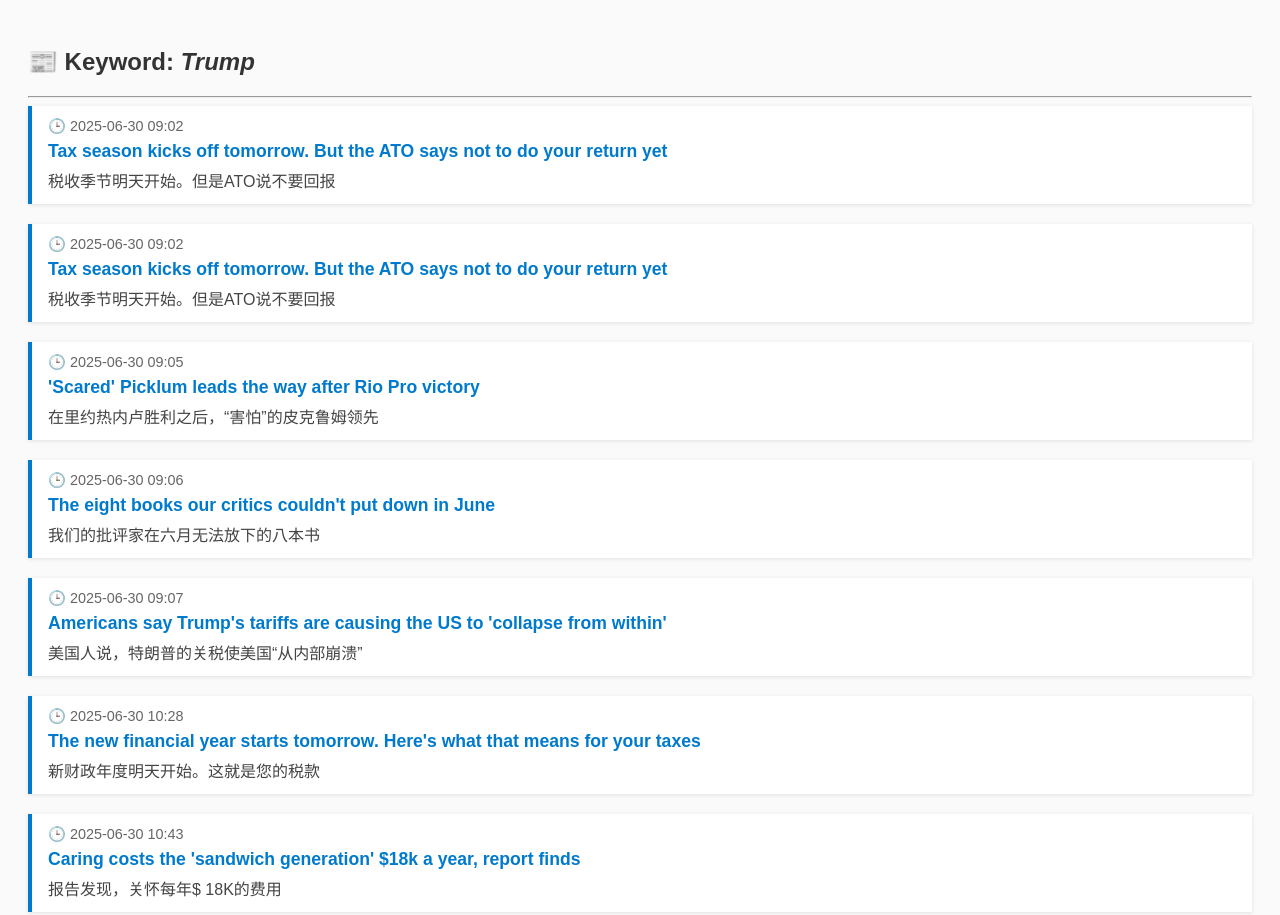
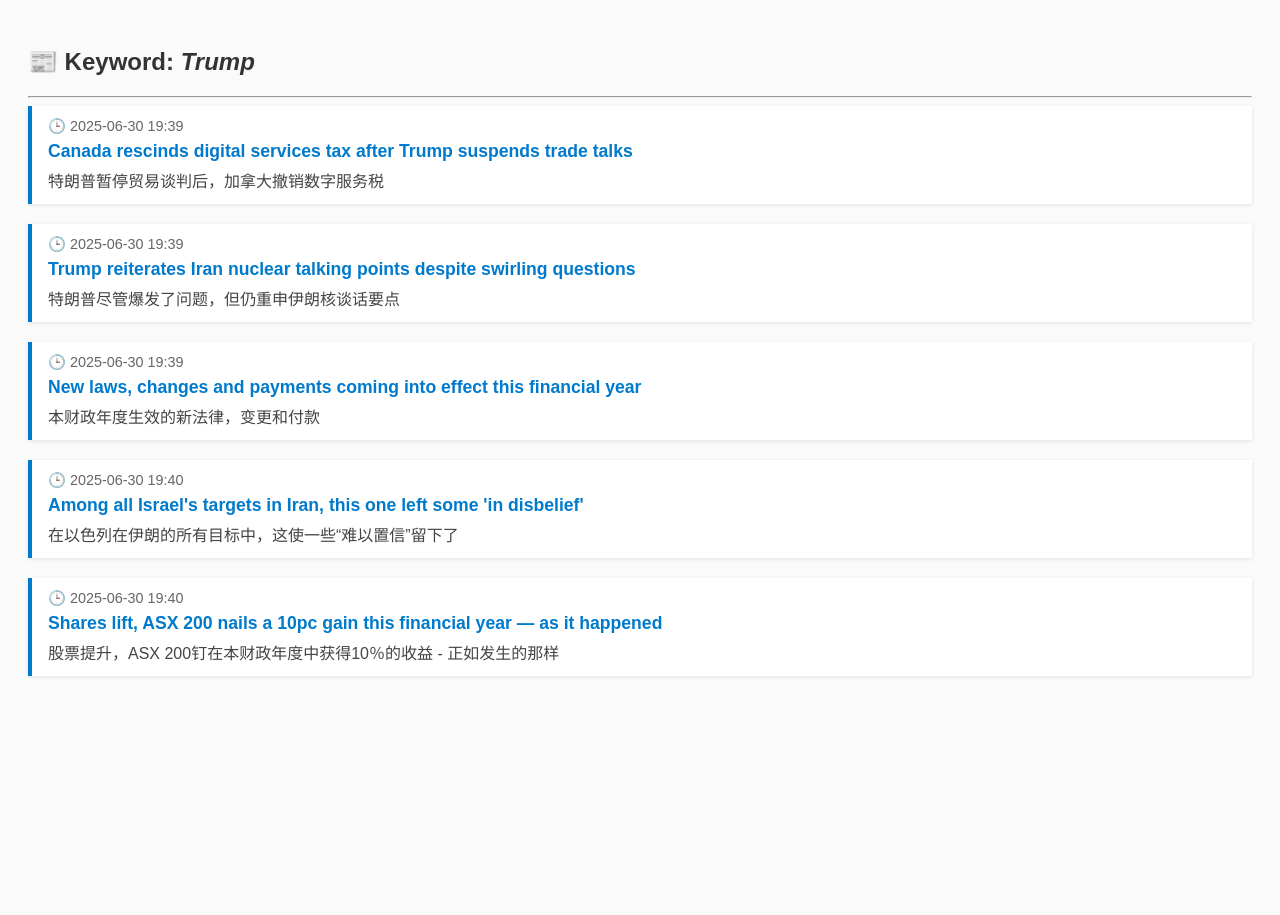
Before and after one commit to Lilliannull/getnews, a plain HTML site: page index.html in a window 1280 px wide. After the commit the page ends 800 px from the top, so only its background shows below. Drawn offline with Linux system fonts and the light colour scheme.

Commit message:
🔄 Update index.html on 2025-06-30 19:56

```diff
--- a/index.html
+++ b/index.html
@@ -1,3 +1,4 @@
+
 <!DOCTYPE html>
 <html>
 <head>
@@ -57,43 +58,36 @@
 </body>
 </html>
 <div class="news-block">
-  <div class="timestamp">🕒 2025-06-30 09:02</div>
-  <div class="title"><a href="https://www.abc.net.au/news/2025-06-30/when-is-tax-time-financial-year-2024-2025/105346992" target="_blank">Tax season kicks off tomorrow. But the ATO says not to do your return yet</a></div>
-  <div class="translation">税收季节明天开始。但是ATO说不要回报</div>
+  <div class="timestamp">🕒 2025-06-30 19:39</div>
+  <div class="title"><a href="https://www.aljazeera.com/news/2025/6/30/canada-rescinds-digital-services-tax-after-trump-suspends-trade-talks" target="_blank">Canada rescinds digital services tax after Trump suspends trade talks</a></div>
+  <div class="translation">特朗普暂停贸易谈判后，加拿大撤销数字服务税</div>
 </div>
 
 <div class="news-block">
-  <div class="timestamp">🕒 2025-06-30 09:02</div>
-  <div class="title"><a href="https://www.abc.net.au/news/2025-06-30/when-is-tax-time-financial-year-2024-2025/105346992" target="_blank">Tax season kicks off tomorrow. But the ATO says not to do your return yet</a></div>
-  <div class="translation">税收季节明天开始。但是ATO说不要回报</div>
+  <div class="timestamp">🕒 2025-06-30 19:39</div>
+  <div class="title"><a href="https://www.aljazeera.com/news/2025/6/29/trump-reiterates-iran-nuclear-talking-points-despite-swirling-questions" target="_blank">Trump reiterates Iran nuclear talking points despite swirling questions</a></div>
+  <div class="translation">特朗普尽管爆发了问题，但仍重申伊朗核谈话要点</div>
+</div>
+
+</body>
+</html>
+<div class="news-block">
+  <div class="timestamp">🕒 2025-06-30 19:39</div>
+  <div class="title"><a href="https://www.abc.net.au/news/2025-06-30/july-1-changes-explainer-laws-payments-rules-road-fines-/105468308" target="_blank">New laws, changes and payments coming into effect this financial year</a></div>
+  <div class="translation">本财政年度生效的新法律，变更和付款</div>
 </div>
 
 <div class="news-block">
-  <div class="timestamp">🕒 2025-06-30 09:05</div>
-  <div class="title"><a href="https://www.abc.net.au/news/2025-06-30/molly-picklum-wins-rio-pro-brazil-championship-tour-wsl/105475752" target="_blank">'Scared' Picklum leads the way after Rio Pro victory</a></div>
-  <div class="translation">在里约热内卢胜利之后，“害怕”的皮克鲁姆领先</div>
+  <div class="timestamp">🕒 2025-06-30 19:40</div>
+  <div class="title"><a href="https://www.abc.net.au/news/2025-06-30/harrowing-accounts-inside-iran-evin-prison-bombed-israel/105453622" target="_blank">Among all Israel's targets in Iran, this one left some 'in disbelief'</a></div>
+  <div class="translation">在以色列在伊朗的所有目标中，这使一些“难以置信”留下了</div>
 </div>
 
 <div class="news-block">
-  <div class="timestamp">🕒 2025-06-30 09:06</div>
-  <div class="title"><a href="https://www.abc.net.au/news/2025-06-28/best-books-june-charmian-clift-gail-jones-jennifer-mills/105460328" target="_blank">The eight books our critics couldn't put down in June</a></div>
-  <div class="translation">我们的批评家在六月无法放下的八本书</div>
+  <div class="timestamp">🕒 2025-06-30 19:40</div>
+  <div class="title"><a href="https://www.abc.net.au/news/2025-06-30/asx-markets-business-news-live-updates/105474826" target="_blank">Shares lift, ASX 200 nails a 10pc gain this financial year  — as it happened</a></div>
+  <div class="translation">股票提升，ASX 200钉在本财政年度中获得10％的收益 - 正如发生的那样</div>
 </div>
 
-<div class="news-block">
-  <div class="timestamp">🕒 2025-06-30 09:07</div>
-  <div class="title"><a href="https://www.abc.net.au/news/2025-06-30/trump-tariffs-trade-war-china-us-business-industry-four-corners/105472484" target="_blank">Americans say Trump's tariffs are causing the US to 'collapse from within'</a></div>
-  <div class="translation">美国人说，特朗普的关税使美国“从内部崩溃”</div>
-</div>
-
-<div class="news-block">
-  <div class="timestamp">🕒 2025-06-30 10:28</div>
-  <div class="title"><a href="https://www.abc.net.au/news/2025-06-30/when-is-tax-time-financial-year-2024-2025/105346992" target="_blank">The new financial year starts tomorrow. Here's what that means for your taxes</a></div>
-  <div class="translation">新财政年度明天开始。这就是您的税款</div>
-</div>
-
-<div class="news-block">
-  <div class="timestamp">🕒 2025-06-30 10:43</div>
-  <div class="title"><a href="https://www.abc.net.au/news/2025-06-30/the-care-squeeze-live-blog/105465494" target="_blank">Caring costs the 'sandwich generation' $18k a year, report finds</a></div>
-  <div class="translation">报告发现，关怀每年$ 18K的费用</div>
-</div>
+</body>
+</html>
```
